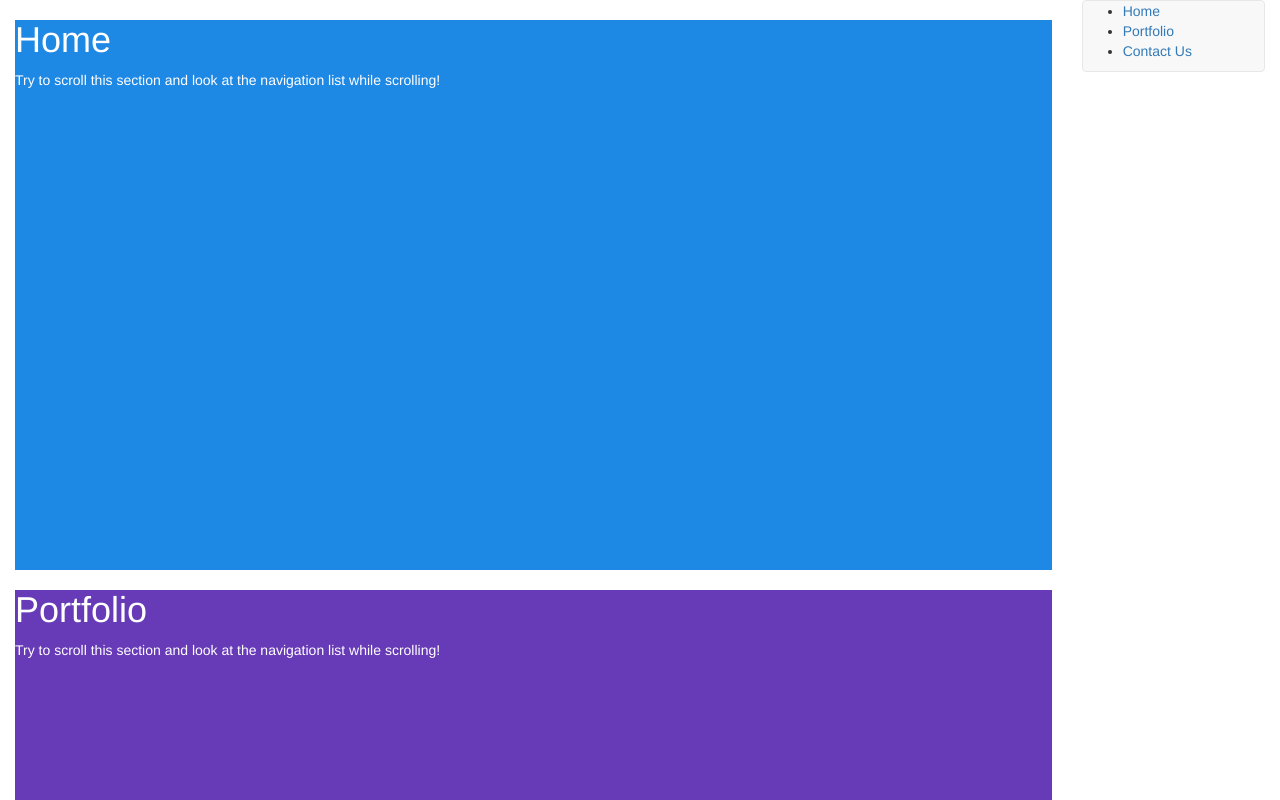
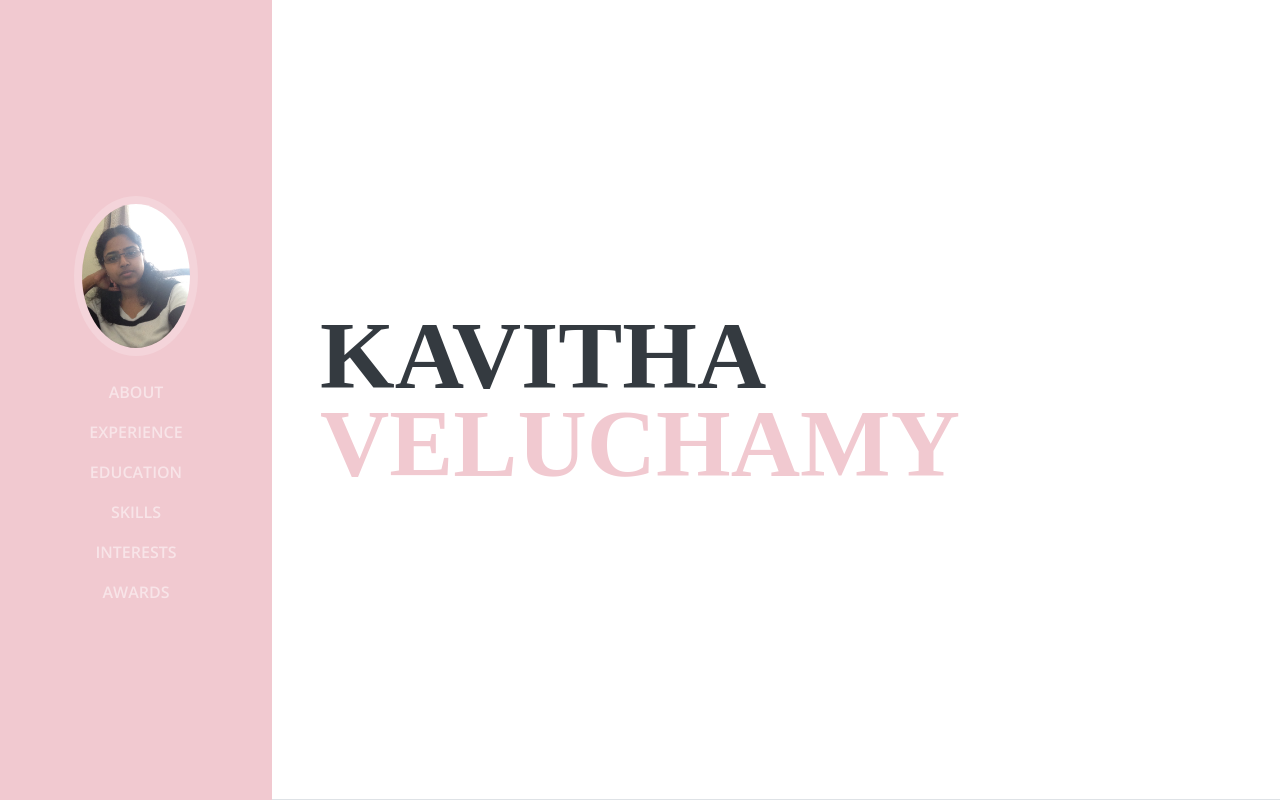
Before and after one commit to gitkavi/Resume, a plain HTML site: page index.html in a window 1280 px wide. Shown: the top 800 px of the page. Drawn offline with nearby package versions, Linux system fonts and the light colour scheme; a web font is replaced by a local one.

Commit message:
initial commit

```diff
--- a/assets/css/style.css
+++ b/assets/css/style.css
@@ -1,13 +1,147 @@
-#home {color: #fff; background-color: #1E88E5;}
-#portfolio {color: #fff; background-color: #673ab7;}
-#contact {color: #fff; background-color: #ff9800;}
+body {
+    font-family: 'Open Sans', serif;
+    padding-top: 54px;
+    color: #868e96;
+  }
 
-#home{
-    height:550px;
-}
-#portfolio{
-    height:550px;
-}
-#contact{
-    height:550px;
-}
+  @media (min-width: 992px) {
+    body {
+      padding-top: 0;
+      padding-left: 17rem;
+    }
+  }
+
+  h1,
+  h2,
+  h3,
+  h4,
+  h5,
+  h6 {
+    font-family: 'Saira Extra Condensed', serif;
+    font-weight: 700;
+    text-transform: uppercase;
+    color: #343a40;
+  }
+
+  h1 {
+    font-size: 6rem;
+    line-height: 5.5rem;
+  }
+
+  h2 {
+    font-size: 3.5rem;
+  }
+
+  .subheading {
+    text-transform: uppercase;
+    font-weight: 500;
+    font-family: 'Saira Extra Condensed', serif;
+    font-size: 1.35rem;
+  }
+
+  .list-social-icons a {
+    color: #495057;
+  }
+
+  .list-social-icons a:hover {
+    color: #BD5D38;
+  }
+
+  .list-social-icons a .fa-lg {
+    font-size: 1.75rem;
+  }
+
+  .list-icons {
+    font-size: 3rem;
+  }
+
+  .list-icons .list-inline-item i:hover {
+    color: #BD5D38;
+  }
+
+  #sideNav .navbar-nav .nav-item .nav-link {
+    font-weight: 600;
+    text-transform: uppercase;
+  }
+
+  @media (min-width: 992px) {
+    #sideNav {
+      text-align: center;
+      position: fixed;
+      top: 0;
+      left: 0;
+      display: flex;
+      flex-direction: column;
+      width: 17rem;
+      height: 100vh;
+    }
+    #sideNav .navbar-brand {
+      display: flex;
+      margin: auto auto 0;
+      padding: 0.5rem;
+    }
+    #sideNav .navbar-brand .img-profile {
+      max-width: 10rem;
+      max-height: 10rem;
+      border: 0.5rem solid rgba(255, 255, 255, 0.2);
+    }
+    #sideNav .navbar-collapse {
+      display: flex;
+      align-items: flex-start;
+      flex-grow: 0;
+      width: 100%;
+      margin-bottom: auto;
+    }
+    #sideNav .navbar-collapse .navbar-nav {
+      flex-direction: column;
+      width: 100%;
+    }
+    #sideNav .navbar-collapse .navbar-nav .nav-item {
+      display: block;
+    }
+    #sideNav .navbar-collapse .navbar-nav .nav-item .nav-link {
+      display: block;
+    }
+  }
+
+  section.resume-section {
+    border-bottom: 1px solid #dee2e6;
+    padding-top: 5rem !important;
+    padding-bottom: 5rem !important;
+  }
+
+  section.resume-section .resume-item .resume-date {
+    min-width: none;
+  }
+
+  @media (min-width: 768px) {
+    section.resume-section {
+      min-height: 100vh;
+    }
+    section.resume-section .resume-item .resume-date {
+      min-width: 18rem;
+    }
+  }
+
+  @media (min-width: 992px) {
+    section.resume-section {
+      padding-top: 3rem !important;
+      padding-bottom: 3rem !important;
+    }
+  }
+
+  .bg-color {
+    background-color: #f1c9d0 !important;
+  }
+
+  .text-primary {
+    color: #f1c9d0 !important;
+  }
+
+  a {
+    color: #f1c9d0;
+  }
+
+  a:hover, a:focus, a:active {
+    color: white;
+  }
--- a/index.html
+++ b/index.html
@@ -5,48 +5,60 @@
   <meta charset="UTF-8">
   <meta name="viewport" content="width=device-width, initial-scale=1.0">
   <meta http-equiv="X-UA-Compatible" content="ie=edge">
-  <title>Portfolio</title>
+  <title>Kavitha Veluchamy</title>
+  <link href="https://fonts.googleapis.com/css?family=Saira+Extra+Condensed:100,200,300,400,500,600,700,800,900" rel="stylesheet">
+    <link href="https://fonts.googleapis.com/css?family=Open+Sans:300,300i,400,400i,600,600i,700,700i,800,800i" rel="stylesheet">
+  <link rel="stylesheet" href="https://stackpath.bootstrapcdn.com/bootstrap/4.1.1/css/bootstrap.min.css">
   <link rel="stylesheet" href="assets/css/style.css">
   <!-- Latest compiled and minified CSS -->
-  <link rel="stylesheet" href="https://maxcdn.bootstrapcdn.com/bootstrap/3.3.7/css/bootstrap.min.css">
-  <link href="css/navbar-fixed-side.css" rel="stylesheet" />
-  <script src="https://maxcdn.bootstrapcdn.com/bootstrap/3.3.7/js/bootstrap.min.js"></script>
 </head>
 
-<body data-spy="scroll" data-target="#myscrollspy" data-offset="15">
-  <div class="container-fluid">
-    <div class="row">
-      <div class="col-sm-3 col-lg-2 col-sm-push-9 col-lg-push-10">
-        <nav class="navbar navbar-default navbar-fixed-side">
-          <!-- normal collapsable navbar markup -->
-          <ul>
-            <li>
-              <a href="#home">Home</a>
+<body id="page-top">
+  <nav class="navbar navbar-expand-lg navbar-dark bg-color fixed-top" id="sideNav">
+    <a class="navbar-brand js-scroll-trigger" href="#page-top">
+      <span class="d-block d-lg-none">Kavitha Veluchamy</span>
+      <span class="d-none d-lg-block">
+        <img class="img-fluid img-profile rounded-circle mx-auto mb-2" src="./assets/images/kavitha.jpg" alt="profile">
+      </span>
+    </a>
+    <button class="navbar-toggler" type="button" data-toggle="collapse" data-target="#navbarSupportedContent" aria-controls="navbarSupportedContent" aria-expanded="false" aria-label="Toggle navigation">
+      <span class="navbar-toggler-icon"></span>
+    </button>
+    <div class="collapse navbar-collapse" id="navbarSupportedContent">
+      <ul class="navbar-nav">
+        <li class="nav-item">
+          <a class="nav-link js-scroll-trigger" href="#about">About</a>
         </li>
-            <li>
-              <a href="#portfolio">Portfolio</a>
+        <li class="nav-item">
+          <a class="nav-link js-scroll-trigger" href="#experience">Experience</a>
         </li>
-            <li>
-              <a href="#contact">Contact Us</a>
+        <li class="nav-item">
+          <a class="nav-link js-scroll-trigger" href="#education">Education</a>
+        </li>
+        <li class="nav-item">
+          <a class="nav-link js-scroll-trigger" href="#skills">Skills</a>
+        </li>
+        <li class="nav-item">
+          <a class="nav-link js-scroll-trigger" href="#interests">Interests</a>
+        </li>
+        <li class="nav-item">
+          <a class="nav-link js-scroll-trigger" href="#awards">Awards</a>
         </li>
       </ul>
+    </div>
   </nav>
+  <div class="container-fluid p-0">
+    <section class="resume-section p-3 p-lg-5 d-flex d-column" id="about">
+      <div class="my-auto">
+        <h1 class="mb-0">Kavitha
+          <span class="text-primary">Veluchamy</span>
+        </h1>
       </div>
-      <div class="col-sm-9 col-lg-10 col-sm-pull-3 col-lg-pull-2">
-        <div id="home">
-          <h1>Home</h1>
-          <p>Try to scroll this section and look at the navigation list while scrolling!</p>
+    </section>
   </div>
-        <div id="portfolio">
-          <h1>Portfolio</h1>
-          <p>Try to scroll this section and look at the navigation list while scrolling!</p>
-        </div>
-        <div id="contact">
-          <h1>Contact Us</h1>
-          <p>Try to scroll this section and look at the navigation list while scrolling!</p>
-        </div>
-      </div>
-    </div>
+  <script   src="https://code.jquery.com/jquery-3.3.1.min.js"   integrity="sha256-FgpCb/KJQlLNfOu91ta32o/NMZxltwRo8QtmkMRdAu8="   crossorigin="anonymous"></script>
+  <script rel="text/javascript" src="https://stackpath.bootstrapcdn.com/bootstrap/4.1.1/js/bootstrap.bundle.min.js"></script>
+
 </body>
 
 </html>
```
Also changed, not shown: assets/images/kavitha.jpg (added), 2 other files. Lines whose indentation alone changed are shown as unchanged.
